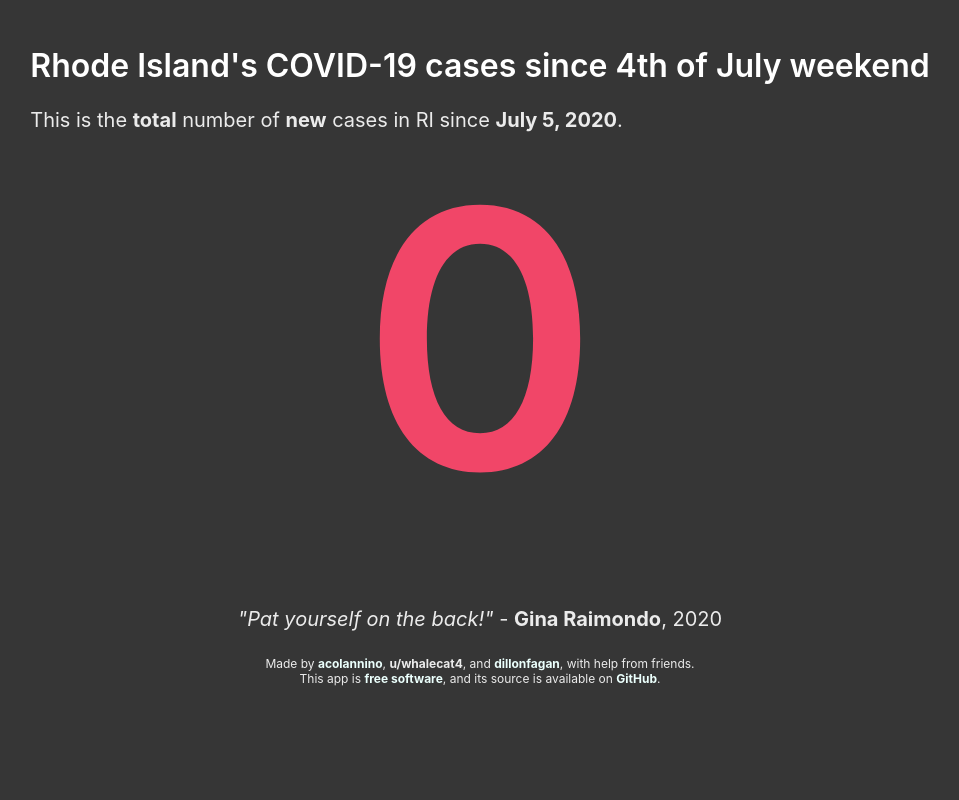
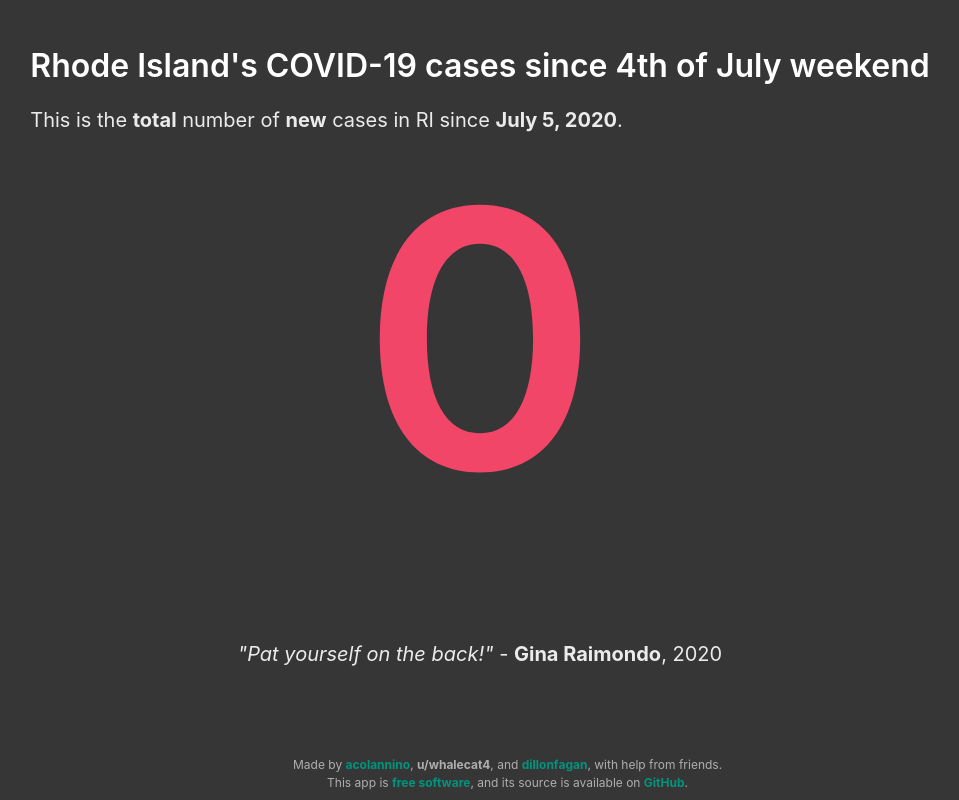
Before and after one commit to akc8012/gina-rona-app, a Preact app: page / in a window 1280 px wide. Shown: the whole page, without its empty margins (160-1119 px from the left). Built offline with nearby package versions, Linux system fonts and the light colour scheme; no server answers.

Commit message:
Extracted CloutFooter component, made clout styling actually decent

```diff
--- a/src/components/App.tsx
+++ b/src/components/App.tsx
@@ -1,11 +1,11 @@
 import { h } from 'preact';
-import { CloutText } from './CloutText';
 import { CaseCounter } from './CaseCounter';
 import { GinaQuotes } from './GinaQuotes';
+import { CloutFooter } from './CloutFooter';
 
 export function App() {
 	return (
-		<section class='hero section is-dark is-fullheight'>
+		<section class='hero section is-dark is-fullheight' style={{ paddingBottom: '0.5rem' }}>
 			<div class='container'>
 				<h3 class='title is-3 is-spaced'>
 					Rhode Island's COVID-19 cases since 4th of July weekend
@@ -20,16 +20,7 @@ export function App() {
 
 			<div class='container'>
 				<GinaQuotes />
-
-				<CloutText>
-					Made by <a class='has-text-primary-light' href='https://acolannino.io'><b>acolannino</b></a>, <b>u/whalecat4</b>,
-					and <a class='has-text-primary-light' href='https://github.com/dillonfagan'><b>dillonfagan</b></a>, with help from friends.
-				</CloutText>
-
-				<CloutText>
-					This app is <a class='has-text-primary-light' href='https://en.wikipedia.org/wiki/Free_software'><b>free software</b></a>,
-					and its source is available on <a class='has-text-primary-light' href='https://github.com/akc8012/gina-rona-app'><b>GitHub</b></a>.
-				</CloutText>
+				<CloutFooter />
 			</div>
 		</section>
 	);
--- /dev/null
+++ b/src/components/CloutFooter.tsx
@@ -0,0 +1,29 @@
+import { h } from 'preact';
+
+export function CloutFooter() {
+	return (
+		<div style={{ position: 'absolute', bottom: 0, right: 0 }}>
+			<CloutLine>
+				Made by <CloutLink href='https://acolannino.io'>acolannino</CloutLink>, <b>u/whalecat4</b>,
+				and <CloutLink href='https://github.com/dillonfagan'>dillonfagan</CloutLink>, with help from friends.
+			</CloutLine>
+
+			<CloutLine>
+				This app is <CloutLink href='https://en.wikipedia.org/wiki/Free_software'>free software</CloutLink>,
+				and its source is available on <CloutLink href='https://github.com/akc8012/gina-rona-app'>GitHub</CloutLink>.
+			</CloutLine>
+		</div>
+	);
+}
+
+function CloutLine(props: any) {
+	return (
+		<p class='content is-small has-text-centered' style={{ marginBottom: 0, color: 'rgba(255, 255, 255, 0.6)' }}>
+			{props.children}
+		</p>
+	);
+}
+
+function CloutLink(props: { href: string, children: any }) {
+	return <a class='has-text-primary-dark' href={props.href}><b>{props.children}</b></a>;
+}
--- a/src/components/CloutText.tsx
+++ /dev/null
@@ -1,9 +0,0 @@
-import { h } from 'preact';
-
-export function CloutText(props: any) {
-	return (
-		<p class='subtitle is-7 has-text-centered' style={{ marginBottom: 0 }}>
-			{props.children}
-		</p>
-	);
-}
```
